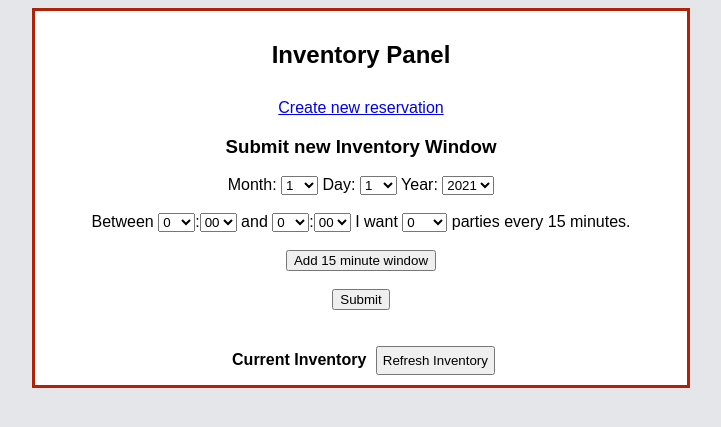
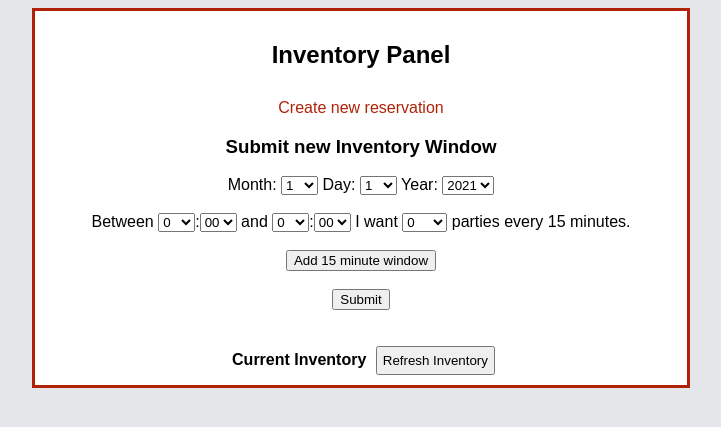
Before and after one commit to adamperez/py-web-test, a Flask app: page / in a window 1280 px wide. Shown: the top 427 px of the page, without its empty margins (279-1000 px from the left). Run offline with Flask 2, Linux system fonts and the light colour scheme; data that the repository does not hold is empty.

Commit message:
some minor css cleanup

```diff
--- a/static/css/style.css
+++ b/static/css/style.css
@@ -1,6 +1,16 @@
 body {
     background-color: #E5E6E9;
     font-family: Arial, Helvetica, sans-serif;
+}
+
+a {
+    text-decoration: none;
+    color: #AF2207;
+}
+
+a:focus,
+a:hover {
+    text-decoration: underline;
 }
 
 .main-section {
```
